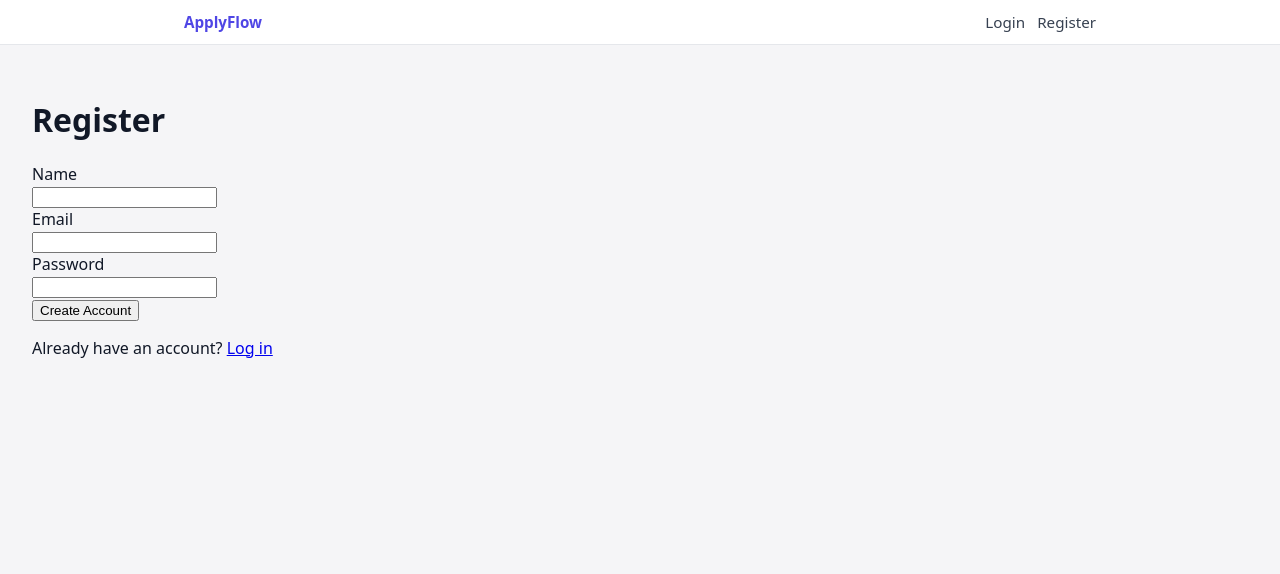
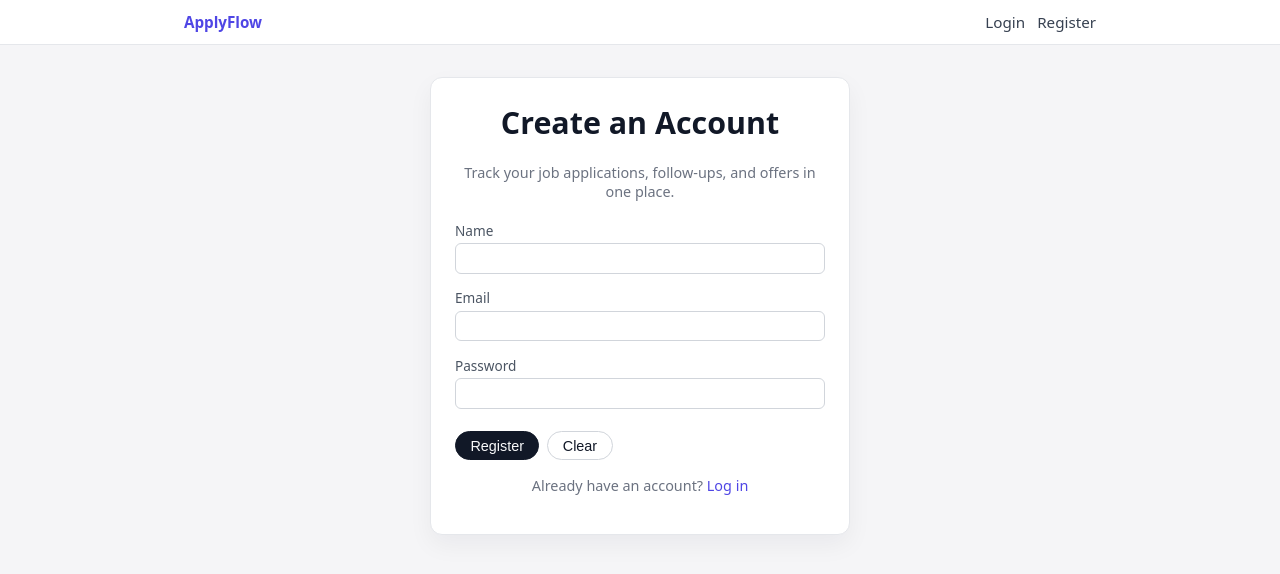
Before and after one commit to tobicodesometimes/ApplyFlow, a React app in the folder frontend/: page /register in a window 1280 px wide. Shown: the top 574 px of the page. Built offline with nearby package versions, Linux system fonts and the light colour scheme; no server answers; the HTML template or start-up script is replaced by a standard one.

Commit message:
updated login & register page UI

```diff
--- a/frontend/src/pages/LoginPage.jsx
+++ b/frontend/src/pages/LoginPage.jsx
@@ -24,33 +24,73 @@ const LoginPage = () => {
   };
 
   return (
-    <main style={{ padding: '2rem' }}>
-      <h1>Log In</h1>
-      <form onSubmit={handleSubmit}>
-        <div>
-          <label>Email</label><br />
+    <main className="shell">
+      <section className="section-card auth-card">
+        <h1 className="page-title" style={{ fontSize: '1.9rem', textAlign: 'center' }}>
+          Log In
+        </h1>
+        <p className="text-muted" style={{ textAlign: 'center', marginBottom: '1.25rem' }}>
+          Sign in to see your job applications and follow-ups.
+        </p>
+
+        <form onSubmit={handleSubmit} className="form-stack">
+          <div className="form-field">
+            <label htmlFor="login-email">Email</label>
             <input
+              id="login-email"
               type="email"
               value={email}
               onChange={(e) => setEmail(e.target.value)}
               required
             />
           </div>
-        <div>
-          <label>Password</label><br />
+
+          <div className="form-field">
+            <label htmlFor="login-password">Password</label>
             <input
+              id="login-password"
               type="password"
               value={password}
               onChange={(e) => setPassword(e.target.value)}
               required
             />
           </div>
-        {error && <p style={{ color: 'red' }}>{error}</p>}
-        <button type="submit">Log In</button>
+
+          {error && (
+            <p style={{ color: 'red', fontSize: '0.85rem' }}>
+              {error}
+            </p>
+          )}
+
+          <div className="form-actions">
+            <button type="submit" className="btn btn-primary">
+              Log In
+            </button>
+            <button
+              type="button"
+              className="btn btn-secondary"
+              onClick={() => {
+                // optional: clear fields
+                setEmail('');
+                setPassword('');
+                setError('');
+              }}
+            >
+              Clear
+            </button>
+          </div>
         </form>
-      <p>
-        No account? <Link to="/register">Register</Link>
+
+        <p
+          className="text-muted"
+          style={{ marginTop: '1rem', textAlign: 'center' }}
+        >
+          No account yet?{' '}
+          <Link to="/register" style={{ color: '#4f46e5', textDecoration: 'none' }}>
+            Register
+          </Link>
         </p>
+      </section>
     </main>
   );
 };
--- a/frontend/src/pages/RegisterPage.jsx
+++ b/frontend/src/pages/RegisterPage.jsx
@@ -25,40 +25,84 @@ const RegisterPage = () => {
   };
 
   return (
-    <main style={{ padding: '2rem' }}>
-      <h1>Register</h1>
-      <form onSubmit={handleSubmit}>
-        <div>
-          <label>Name</label><br />
+    <main className="shell">
+      <section className="section-card auth-card">
+        <h1 className="page-title" style={{ fontSize: '1.9rem', textAlign: 'center' }}>
+          Create an Account
+        </h1>
+        <p className="text-muted" style={{ textAlign: 'center', marginBottom: '1.25rem' }}>
+          Track your job applications, follow-ups, and offers in one place.
+        </p>
+
+        <form onSubmit={handleSubmit} className="form-stack">
+          <div className="form-field">
+            <label htmlFor="register-name">Name</label>
             <input
+              id="register-name"
+              type="text"
               value={name}
               onChange={(e) => setName(e.target.value)}
+              required
             />
           </div>
-        <div>
-          <label>Email</label><br />
+
+          <div className="form-field">
+            <label htmlFor="register-email">Email</label>
             <input
+              id="register-email"
               type="email"
               value={email}
               onChange={(e) => setEmail(e.target.value)}
               required
             />
           </div>
-        <div>
-          <label>Password</label><br />
+
+          <div className="form-field">
+            <label htmlFor="register-password">Password</label>
             <input
+              id="register-password"
               type="password"
               value={password}
               onChange={(e) => setPassword(e.target.value)}
               required
             />
           </div>
-        {error && <p style={{ color: 'red' }}>{error}</p>}
-        <button type="submit">Create Account</button>
+
+          {error && (
+            <p style={{ color: 'red', fontSize: '0.85rem' }}>
+              {error}
+            </p>
+          )}
+
+          <div className="form-actions">
+            <button type="submit" className="btn btn-primary">
+              Register
+            </button>
+            <button
+              type="button"
+              className="btn btn-secondary"
+              onClick={() => {
+                setName('');
+                setEmail('');
+                setPassword('');
+                setError('');
+              }}
+            >
+              Clear
+            </button>
+          </div>
         </form>
-      <p>
-        Already have an account? <Link to="/login">Log in</Link>
+
+        <p
+          className="text-muted"
+          style={{ marginTop: '1rem', textAlign: 'center' }}
+        >
+          Already have an account?{' '}
+          <Link to="/login" style={{ color: '#4f46e5', textDecoration: 'none' }}>
+            Log in
+          </Link>
         </p>
+      </section>
     </main>
   );
 };
```
Lines whose indentation alone changed are shown as unchanged.
